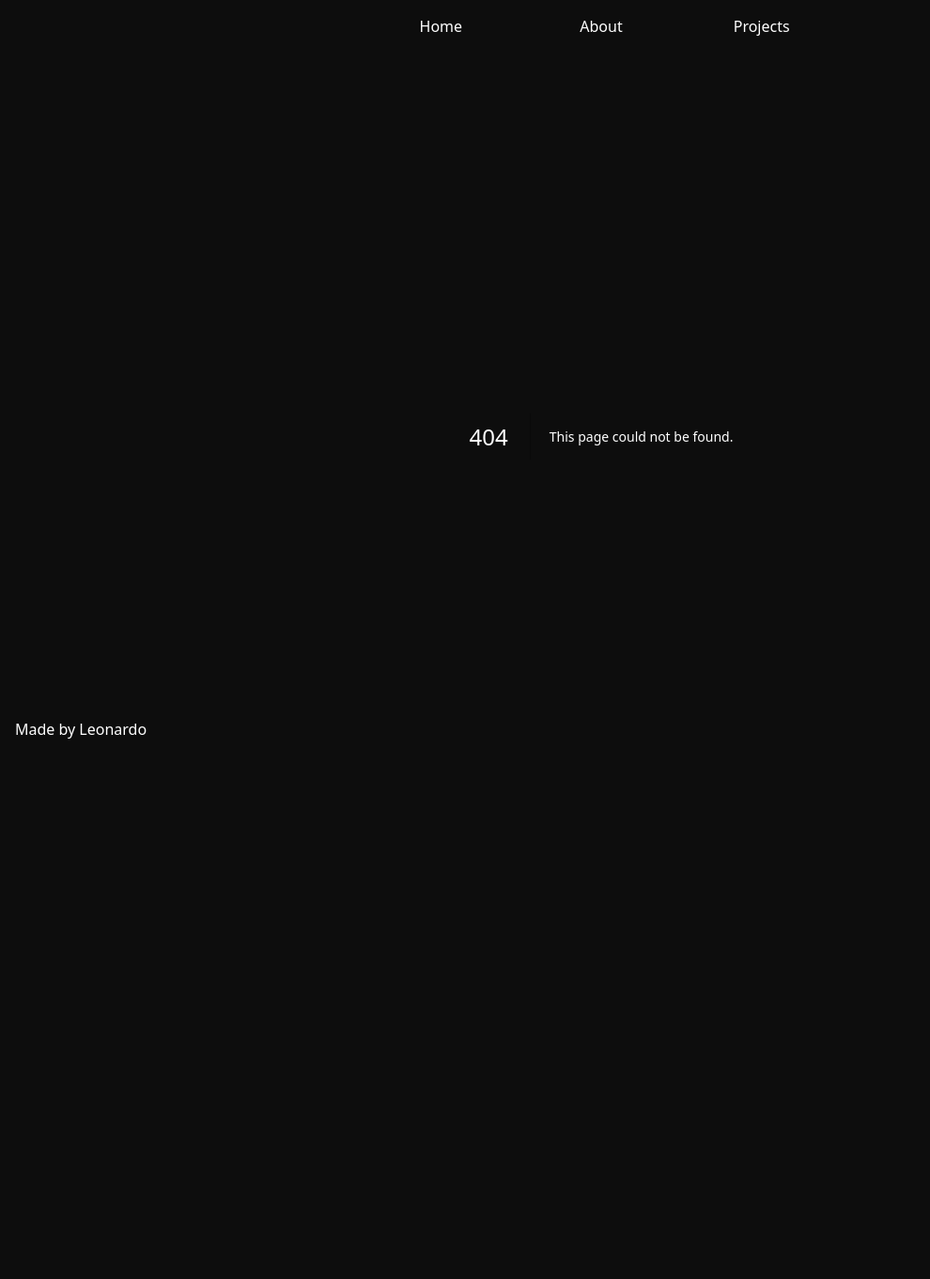
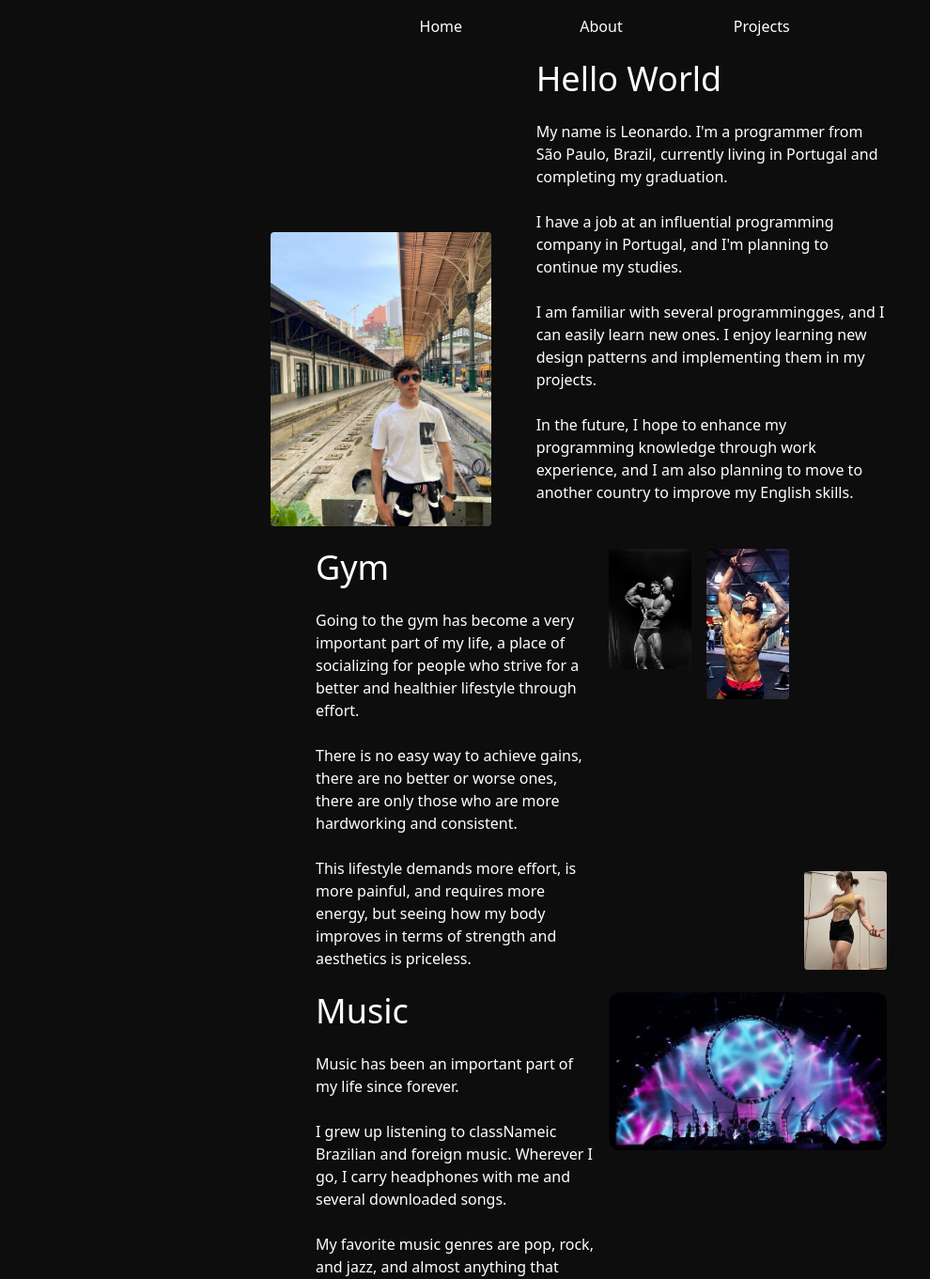
Before and after one commit to leonardo-abreu-programmer/lwo, a Next.js app: page /about in a window 1280 px wide. Before the commit this address had no page. Shown: the top 1361 px of the page at 94% size, without its empty margins (0-990 px from the left). Before the commit the page ends 880 px from the top, so only its background shows below. Built offline with nearby package versions, Linux system fonts and the light colour scheme.

Commit message:
about me page working

```diff
--- /dev/null
+++ b/app/about/page.tsx
@@ -0,0 +1,107 @@
+import Image from 'next/image'
+
+export default function Page() {
+  return (
+    <>
+      <div className="grid xl:grid-cols-3 w-full">
+        <div className="w-full flex xl:items-end p-6 xl:p-0 items-center justify-center">
+          <Image
+            src="/images/alsome.jpg"
+            width={500}
+            height={500}
+            alt="Me again"
+            className="rounded"
+          />
+        </div>
+        <div className="flex flex-col items-start justify-start px-12 xl:col-span-2">
+          <h2 className="pb-6">Hello World</h2>
+          <p>
+              My name is Leonardo. I'm a programmer from São Paulo, Brazil, currently living in Portugal and completing my graduation.<br/><br/>
+              I have a job at an influential programming company in Portugal, and I'm planning to continue my studies.<br/><br/>
+              I am familiar with several programmingges, and I can easily learn new ones. I enjoy learning new design patterns and implementing them in my projects.<br/><br/>
+              In the future, I hope to enhance my programming knowledge through work experience, and I am also planning to move to another country to improve my English skills.<br/><br/>
+          </p>
+        </div>
+      </div>
+
+      <div className="py-6">
+        <div className="grid grid-cols-1 gap-6 px-12">
+
+          <div className="grid xl:grid-cols-2 gap-4">
+            <div>
+              <h2 className="pb-6">Gym</h2>
+              <p>
+                Going to the gym has become a very important part of my life, a place of socializing for people who strive for a better and healthier lifestyle through effort. <br/><br/>
+                There is no easy way to achieve gains, there are no better or worse ones, there are only those who are more hardworking and consistent. <br/><br/>
+                This lifestyle demands more effort, is more painful, and requires more energy, but seeing how my body improves in terms of strength and aesthetics is priceless.
+              </p>
+            </div>
+            <div className="grid grid-cols-3 gap-4 justify-items-start">
+              <Image
+                src="/images/gym.jpg"
+                width={500}
+                height={500}
+                alt="Arnold pose picture"
+                className="rounded"
+              />
+              <Image
+                src="/images/zyzz.jpg"
+                width={500}
+                height={500}
+                alt="Zyzz pose picture"
+                className="rounded"
+              />
+              <div className="flex items-end justify-end">
+                <Image
+                  src="/images/lean.jpg"
+                  width={500}
+                  height={500}
+                  alt="LeanBeefPatty pose picture"
+                  className="rounded"
+                />
+              </div>
+            </div>
+          </div>
+
+          <div className="grid xl:grid-cols-2 gap-4">
+            <Image
+              src="/images/music.jpg"
+              width={500}
+              height={500}
+              alt="Pulse show"
+              className="rounded-xl"
+            />
+            <div className="h-min order-first">
+              <h2 className="pb-6">Music</h2>
+              <p>
+                Music has been an important part of my life since forever. <br/><br/>
+                I grew up listening to classNameic Brazilian and foreign music. Wherever I go, I carry headphones with me and several downloaded songs. <br/><br/>
+                My favorite music genres are pop, rock, and jazz, and almost anything that originates from them. I have an open mind to new bands and new styles. <br/><br/>
+                The Weeknd, Lana Del Rey, Pink Floyd, The Alan Parsons Project, Tyler, The Creator, and Arctic Monkeys are always among the most played songs of the day.
+              </p>
+            </div>
+          </div>
+
+          <div className="grid xl:grid-cols-2 gap-4">
+            <div className="h-min">
+              <h2 className="pb-6">Travel</h2>
+              <p className="pr-6">
+                But if I had to choose one, my favorite hobby is definitely traveling. <br/><br/>
+                I enjoy everything about traveling, from planning the flights and packing my suitcase to the feeling of leaving the house locked up. I love the excitement of arriving at the airport, the journey on the plane, and immersing myself in a new culture in a new country with new sights and cuisine. <br/><br/>
+                So far, I haven't traveled to many places, but I have several photographs of where I've been, and I'm definitely going to see the whole world when I start having my own money.
+              </p>
+            </div>
+            <Image
+              src="/images/travel.jpg"
+              width={500}
+              height={500}
+              alt="Pulse show"
+              className="rounded"
+            />
+          </div>
+
+        </div>
+      </div>
+    </>
+  )
+}
--- a/app/layout.tsx
+++ b/app/layout.tsx
@@ -14,7 +14,7 @@ export default function RootLayout({
   children: React.ReactNode
 }) {
   return (
-    <html lang="en" className='h-full'>
+    <html lang="en" className='min-h-full'>
       <body className="bg-theme text-white relative w-full h-full">
         <Navbar/>
         <main className="pt-16 xl:px-72 p-4 grid">
```
